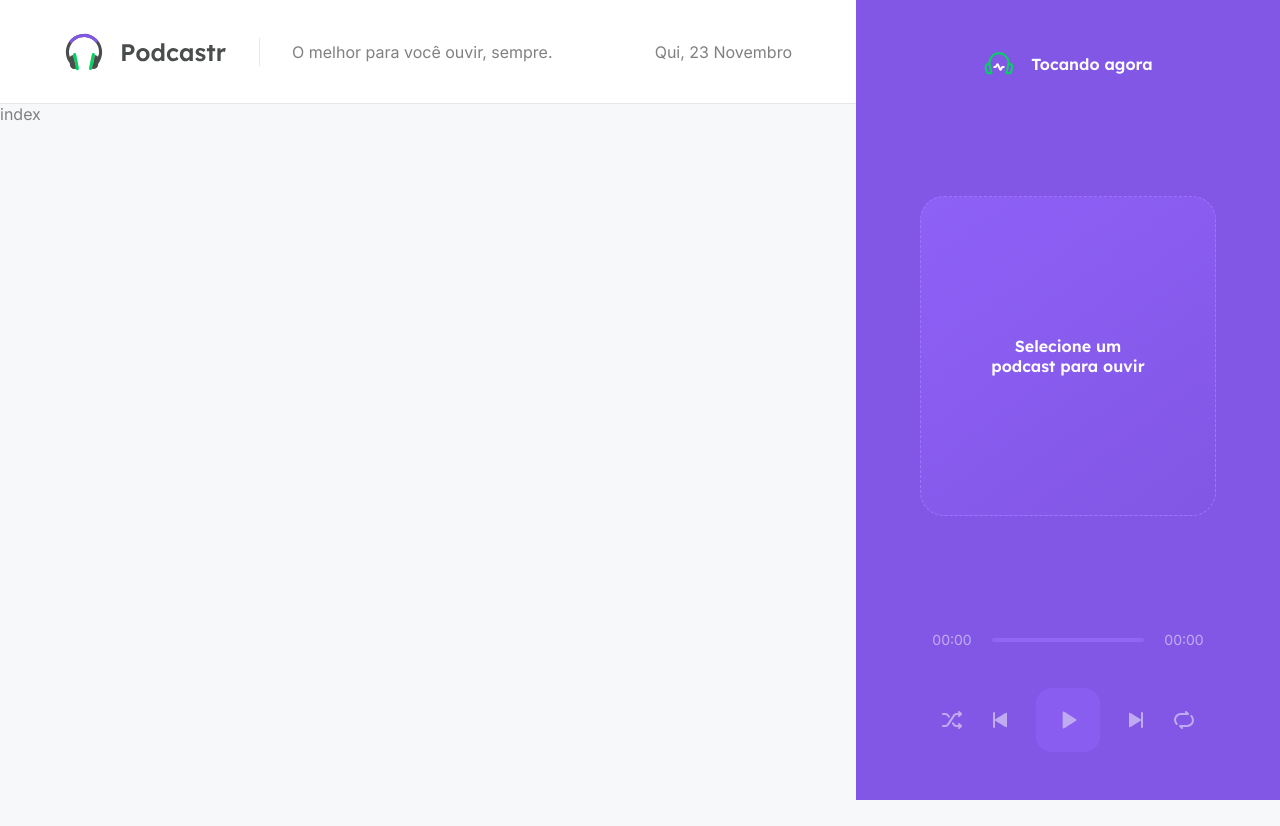
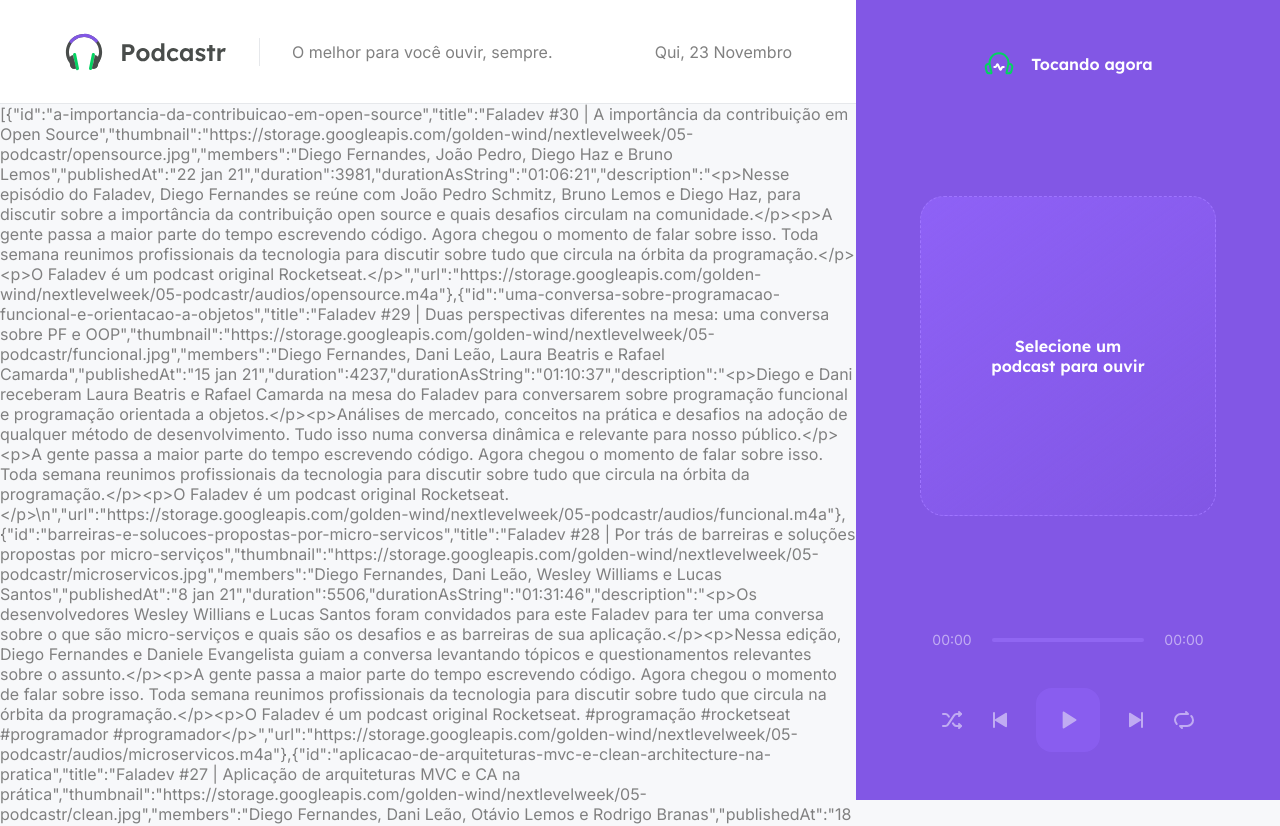
Before and after one commit to 0nathandrade/Music, a Next.js app in the folder my-app/: page / in a window 1280 px wide. Shown: the top 826 px of the page. Before the commit the page ends 800 px from the top, so only its background shows below. Built offline with nearby package versions, Linux system fonts and the light colour scheme; data requests are answered from the project's data file.

Commit message:
Conversão dados vindo server.json

```diff
--- a/my-app/package.json
+++ b/my-app/package.json
@@ -10,6 +10,7 @@
     "server": "json-server server.json -w -d 750 -p 3333"
   },
   "dependencies": {
+    "axios": "^1.6.2",
     "next": "14.0.2",
     "react": "^18",
     "react-dom": "^18",
@@ -19,6 +20,7 @@
     "@types/node": "^20",
     "@types/react": "^18",
     "@types/react-dom": "^18",
+    "date-fns": "^2.30.0",
     "eslint": "^8",
     "eslint-config-next": "14.0.2",
     "json-server": "^0.17.4",
--- a/my-app/src/pages/index.tsx
+++ b/my-app/src/pages/index.tsx
@@ -1,9 +1,61 @@
+import { api } from "@/services/api";
+import { convertDurationToTimeString } from "@/utils/convertDurationToTimeString";
+import { format, parseISO } from 'date-fns'
+import ptBR from 'date-fns/locale/pt-BR'
+import { GetStaticProps } from "next"
 
+type Episode = {
+  id: string;
+  title: string;
+  members: string;
+  publishedAt: string;
+  thumbnail: string;
+  description: string;
+  duration: number;
+  durationAsString: string;
+  url: string;
 
-export default function Home() {
+}
+
+type HomeProps = {
+  episodes: Episode[];
+}
+
+export default function Home(props: HomeProps) {
   return (
     <>
-      index
+      <p>{JSON.stringify(props.episodes)}</p>
     </>
   )
 }
+
+export const getStaticProps: GetStaticProps = async () => {
+  const { data } = await api.get('episodes', {
+    params: {
+      _limit: 12,
+      _sort: 'published_at',
+      _order: 'desc'
+    }
+  })
+
+  const episodes = data.map(episode => {
+    return {
+      id: episode.id,
+      title: episode.title,
+      thumbnail: episode.thumbnail,
+      members: episode.members,
+      publishedAt: format(parseISO(episode.published_at), 'd MMM yy', {locale: ptBR}),
+      duration: Number(episode.file.duration),
+      durationAsString: convertDurationToTimeString(Number(episode.file.duration)),
+      description: episode.description,
+      url: episode.file.url,
+    }
+  })
+
+  return {
+    props: {
+      episodes,
+    },
+    revalidate: 60 * 60 * 8,
+  }
+}
--- /dev/null
+++ b/my-app/src/services/api.ts
@@ -0,0 +1,5 @@
+import axios from 'axios'
+
+export const api = axios.create({
+    baseURL: 'http://localhost:3333/'
+})
--- /dev/null
+++ b/my-app/src/utils/convertDurationToTimeString.ts
@@ -0,0 +1,11 @@
+export function convertDurationToTimeString(duration: number) {
+    const hours = Math.floor(duration/3600)
+    const minutes = Math.floor((duration % 3600) / 60)
+    const seconds = duration % 60;
+
+    const timeString = [hours, minutes, seconds]
+        .map(unit => String(unit).padStart(2, '0'))
+        .join(':')
+
+    return timeString;
+}
```
Also changed, not shown: 1 other file (tests, documents, lock files or other folders).
